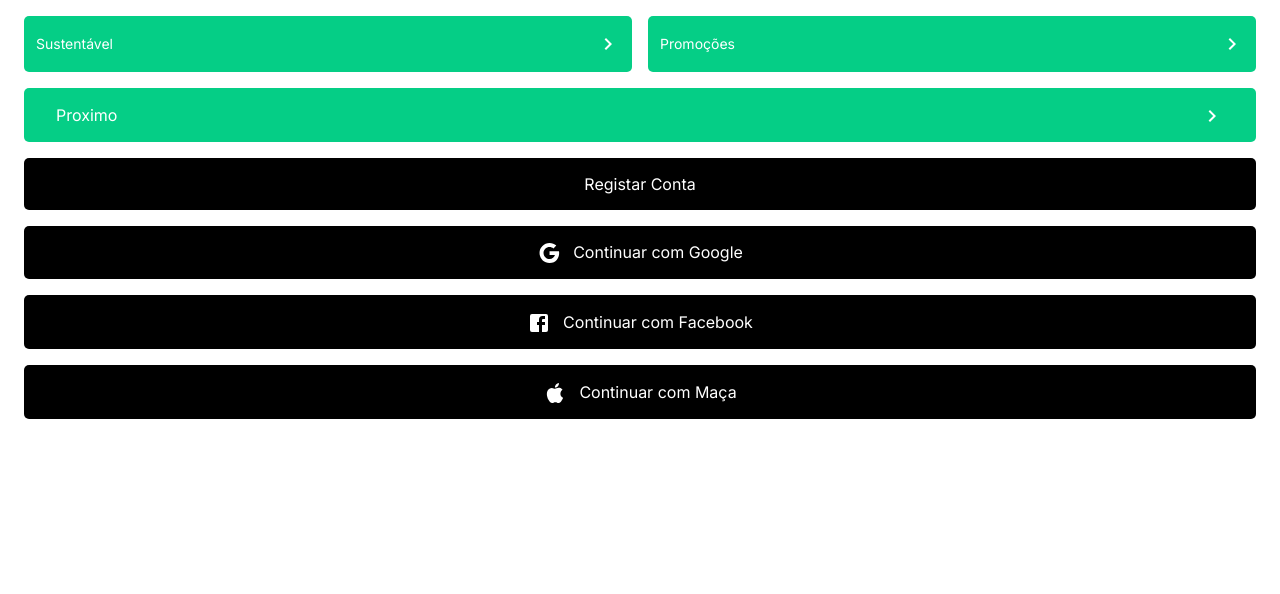
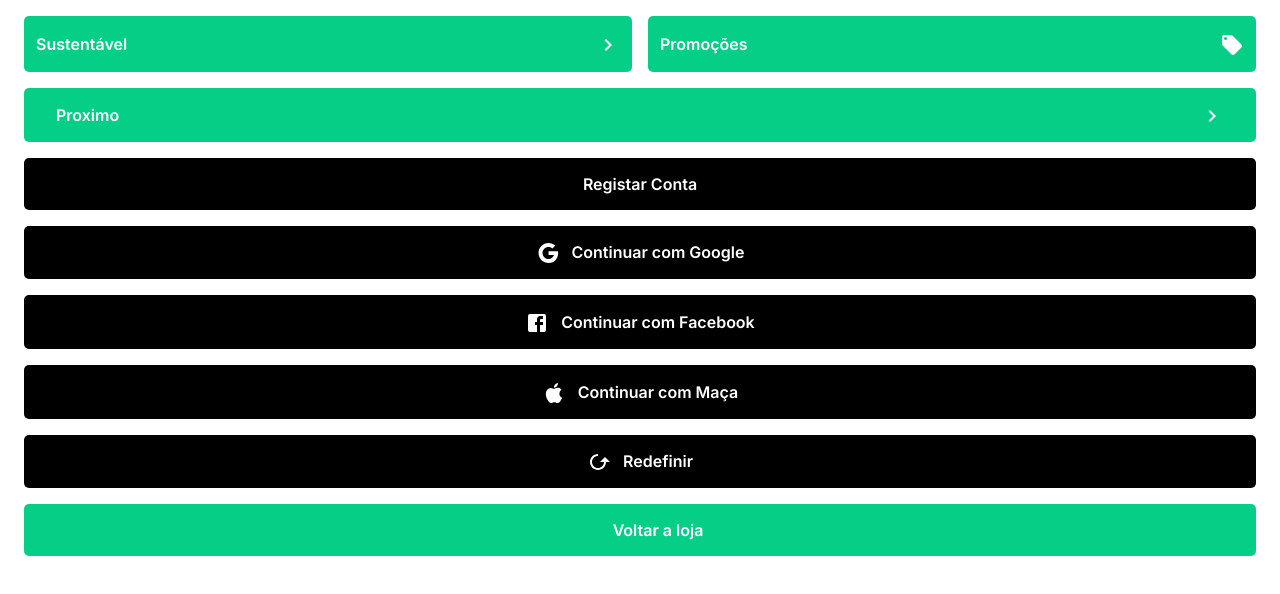
Before and after one commit to Twovest-Team/Twovest-FrontEnd, a Next.js app: page / in a window 1280 px wide. Shown: the top 594 px of the page. Built offline with nearby package versions, Linux system fonts and the light colour scheme.

Commit message:
Button Componoments updated hover buttons, aria text included, new icons

```diff
--- a/app/page.jsx
+++ b/app/page.jsx
@@ -9,15 +9,17 @@ export default function Home() {
 
   <div className="flex gap-4">
     <Buttons btnState="defaultMain" text="Sustentável" icon="navigateNext" btnSize="menuSize" />
-    <Buttons btnState="defaultMain" text="Promoções" icon="navigateNext" btnSize="menuSize" />
+    <Buttons btnState="defaultMain" text="Promoções" icon="offer" btnSize="menuSize" />
 
 </div>
 
-      <Buttons btnState="defaultMain" text="Proximo" icon="navigateNext" btnSize="mediumSize"/>
+      <Buttons aria-label="Next" btnState="defaultMain" text="Proximo" icon="navigateNext" btnSize="mediumSize"/>
       <Buttons btnState="secondaryMain" text="Registar Conta" btnSize="mediumSize"/>
       <Buttons btnState="secondaryMain" text="Continuar com Google" btnSize="mediumSizeSocials" icon="google"/>
       <Buttons btnState="secondaryMain" text="Continuar com Facebook" btnSize="mediumSizeSocials" icon="facebook"/>
       <Buttons btnState="secondaryMain" text="Continuar com Maça" btnSize="mediumSizeSocials" icon="apple"/>
+      <Buttons btnState="secondaryMain" text="Redefinir" btnSize="mediumSizeSocials" icon="redifine"/>
+      <Buttons btnState="defaultMain" text="Voltar a loja" btnSize="mediumSizeSocials"/>
     </main>
 
 
--- a/components/Buttons.jsx
+++ b/components/Buttons.jsx
@@ -5,23 +5,27 @@ import AddIcon from '@mui/icons-material/Add';
 import GoogleIcon from '@mui/icons-material/Google';
 import FacebookIcon from '@mui/icons-material/Facebook';
 import AppleIcon from '@mui/icons-material/Apple';
-export const Buttons = ({ btnState, text, icon,btnSize, onClick }) => {
+import LocalOfferIcon from '@mui/icons-material/LocalOffer';
+import ReplayIcon from '@mui/icons-material/Replay';
+
+export const Buttons = ({ btnState, text, icon, btnSize, onClick }) => {
   const StyledState = {
-    defaultMain: 'bg-primary_main',
-    hoverMain: 'bg-primary_dark',
+    defaultMain: 'bg-primary_main hover:bg-primary_dark',  //verde normal, com over (default o mais usado)
+    hoverMain: 'bg-primary_dark ',
     focusedMain: 'bg-primary_dark',
-    disabledMain: 'bg-grey_opacity_50',
-    secondaryMain:'bg-dark',
+    disabledMain: 'bg-grey_opacity_50',  //para botoes que vao ficar disabled
+    secondaryMain:'bg-dark hover:bg-dark_gray',  //botoes secundários
 
 
   };
   const sizes = {
-    menuSize: 'w-2/4 h-14 px-3 py-2 mt-4 flex justify-between items-center text-sm',
-    mediumSize: 'w-full h-auto min-h-50 px-8 py-3.5 mt-4 gap-12 items-center justify-between text-base',
-    mediumSizeSocials: 'w-full h-55 px-8 py-3.5 mt-4 flex justify-center items-center gap-3 text-base text-center',
+    menuSize: 'w-2/4 h-14 px-3 py-2 mt-4 flex justify-between items-center', //usado apenas no scroll menu
+    mediumSize: 'w-full h-auto min-h-50 px-8 py-3.5 mt-4 gap-12 items-center justify-between', // usado no geral em açoes como concluir, enviar, carregar mais, proximo passo etc
+    mediumSizeSocials: 'w-full h-55 px-8 py-3.5 mt-4 flex justify-center items-center gap-3 text-center',  // Social netwowrks
+    redefineSize: 'w-full h-55 px-3 py-9 mt-4 flex justify-center items-center gap-3 text-center',  //usado para voltar para a galeria e redefinir
     large: 'px-5 py-5  mt-4 text-lg', // caso pretendam um botao maior podem ajustar
   };
-
+// iconmap define quais sao os icones nome: [icon material ui ou outros]
   const iconMap = {
     navigateNext: <NavigateNextIcon className='text-white'/>,
     cancel: <CancelIcon className='text-white ' />,
@@ -29,15 +33,17 @@ export const Buttons = ({ btnState, text, icon,btnSize, onClick }) => {
     google: <GoogleIcon className='text-white ' />,
     facebook: <FacebookIcon className='text-white ' />,
     apple: <AppleIcon className='text-white ' />,
+    redifine: <ReplayIcon className='text-white transform rotate-90 ' />,
+    offer: <LocalOfferIcon className='text-white ' />,
   };
 
 const selectedIcon = iconMap[icon] || null;
 
   return (
-    <button className={`flex  rounded ${sizes[btnSize]} ${StyledState[btnState]}`} onClick={onClick}>
-       {['google', 'facebook', 'apple'].includes(icon) && <span>{selectedIcon}</span>}
+    <button className={`flex font-semibold font-inter aria-label="${text}" rounded ${sizes[btnSize]} ${StyledState[btnState]}`} onClick={onClick}>
+       {['google', 'facebook', 'apple', 'redifine'].includes(icon) && <span>{selectedIcon}</span>}
        <span className={`text-white min-w-fit ${!selectedIcon ? 'mx-auto pl-12' : ''}`}>{text}</span>
-{!['google', 'facebook', 'apple'].includes(icon) && <span>{selectedIcon}</span>}
+{!['google', 'facebook', 'apple', 'redifine'].includes(icon) && <span>{selectedIcon}</span>}
     </button>
   );
 };
--- a/tailwind.config.js
+++ b/tailwind.config.js
@@ -30,7 +30,8 @@ module.exports = {
         dark: '#000000',
         grey: '#CDCDCD',
         grey_opacity_50: '#CDCDCD80',
-        white_opacity_50: '#FFFFFF80'
+        white_opacity_50: '#FFFFFF80',
+        dark_gray:'#484848'
       }
     },
   },
```
